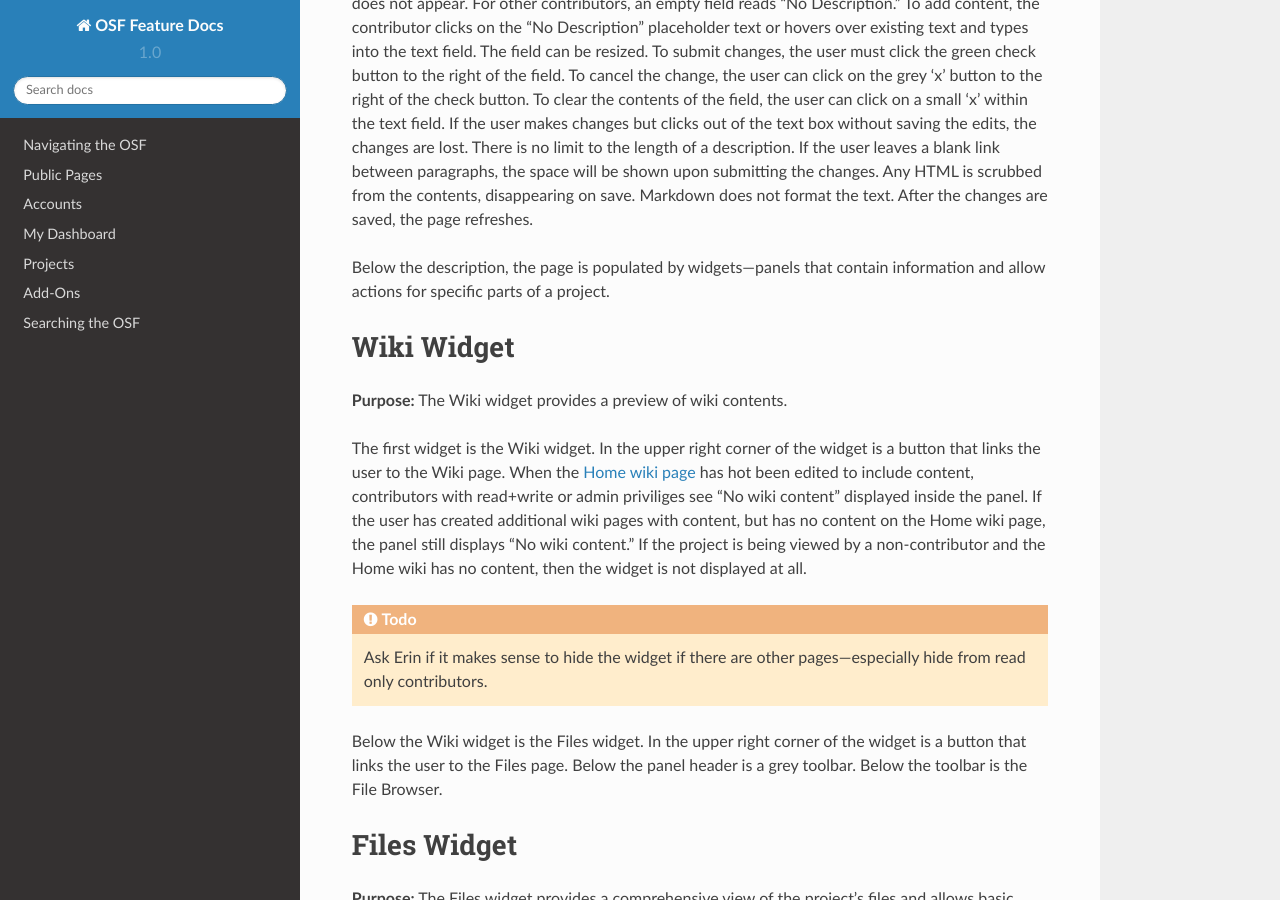
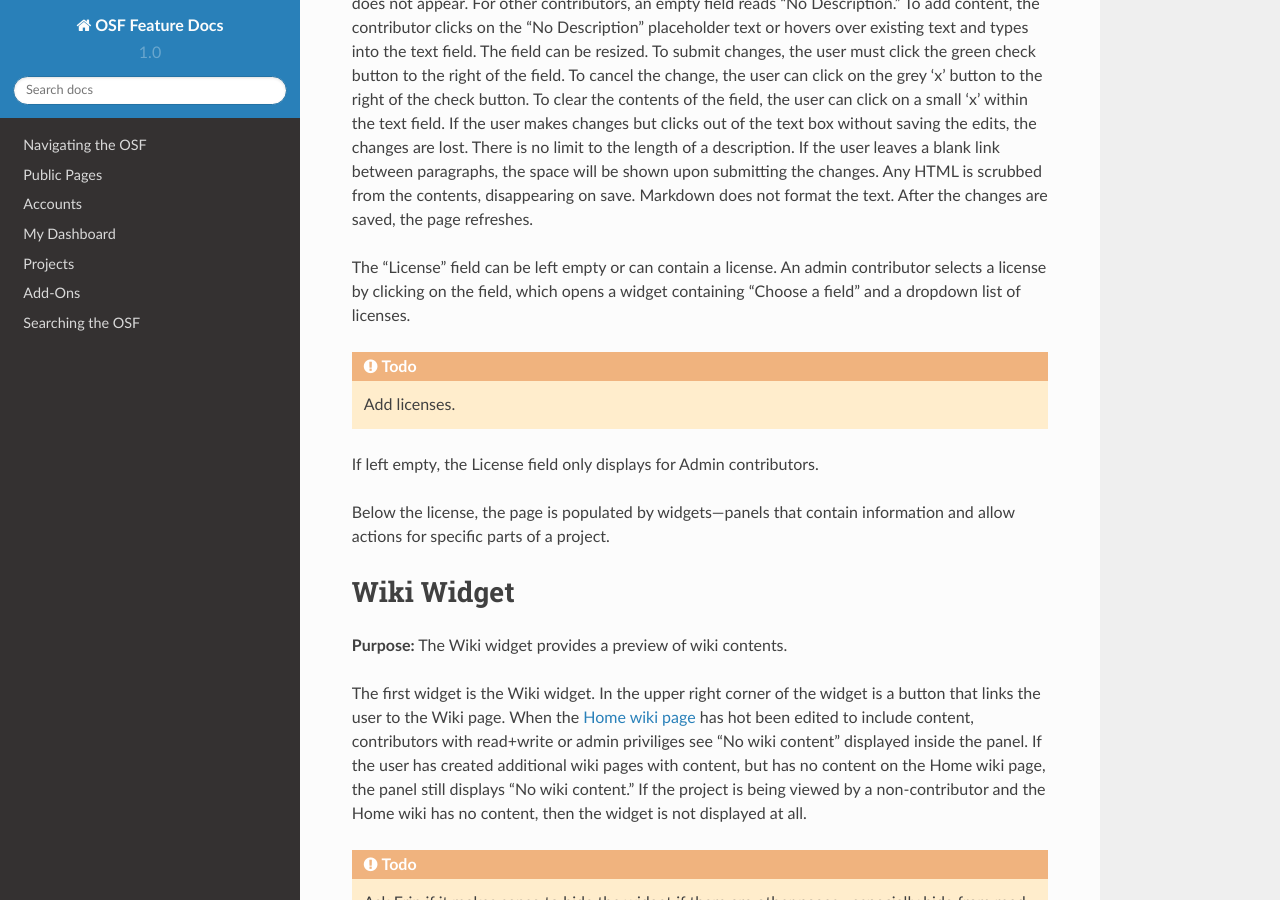
Before and after one commit to CenterForOpenScience/OSFDocs, a Sphinx documentation site: the page built from docs/projects/overview.rst, in a window 1280 px wide and 900 px high, scrolled down 1957 px. Built offline with Sphinx 7.4.7 and the Read the Docs theme 2.0.0, drawn with Linux system fonts in a browser that asks for light colours; some of the changed text lies outside the part shown.

Commit message:
license picker and rename project

```diff
--- a/docs/projects/overview.rst
+++ b/docs/projects/overview.rst
@@ -39,7 +39,7 @@
 The metadata is displayed at the top of the Project Overview to orient users to the project's basic information.
 
 At the top of the Project Overview is the project's title. Below the title is the list of contributors. Below this is a row listing
-the "Date Created" and "Last Updated" date. Below these two dates is the "Category" field. Below this is the project description.
+the "Date Created" and "Last Updated" date. Below these two dates is the "Category" field. Below this is the License. Below this is the project description.
 
 The project title can be updated by a contributor with administrative or read+write :ref:`permissions <contributors>`. These
 contributors can click on the title. This opens a text entry field where the user can revise the title. To submit changes, the user
@@ -75,7 +75,12 @@
 the length of a description. If the user leaves a blank link between paragraphs, the space will be shown upon submitting the changes.
 Any HTML is scrubbed from the contents, disappearing on save. Markdown does not format the text. After the changes are saved, the page refreshes.
 
-Below the description, the page is populated by widgets—panels that contain information and allow actions for specific parts of a project.
+The "License" field can be left empty or can contain a license. An admin contributor selects a license by clicking on the field, which opens a widget containing "Choose a field" and a dropdown list of licenses.
+
+.. todo:: Add licenses.
+If left empty, the License field only displays for Admin contributors.
+
+Below the license, the page is populated by widgets—panels that contain information and allow actions for specific parts of a project.
 
 Wiki Widget
 -----------
--- a/docs/projects/settings.rst
+++ b/docs/projects/settings.rst
@@ -17,7 +17,7 @@
 
 Configure Project/Component
 ^^^^^^^^^^^^^^^^^
-**Purpose:** Configuring the project or component allows the user to update the category or delete the project/component.
+**Purpose:** Configuring the project or component allows the user to update the category, edit the title or description, or delete the project/component.
 
 The first item in the Configure Project panel is "Category." A dropdown allows admins to select a category to assign to the project.
 Projects cannot change their category—the dropdown is visible but inactive and set to "Project." Muted text below a project's dropdown
```
